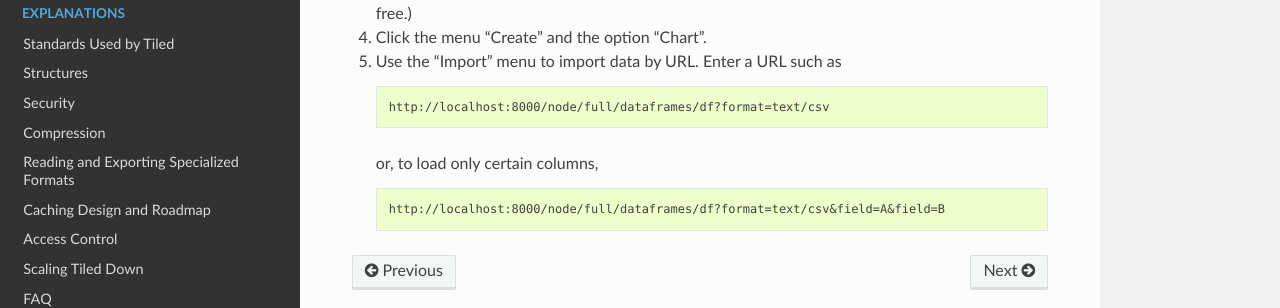
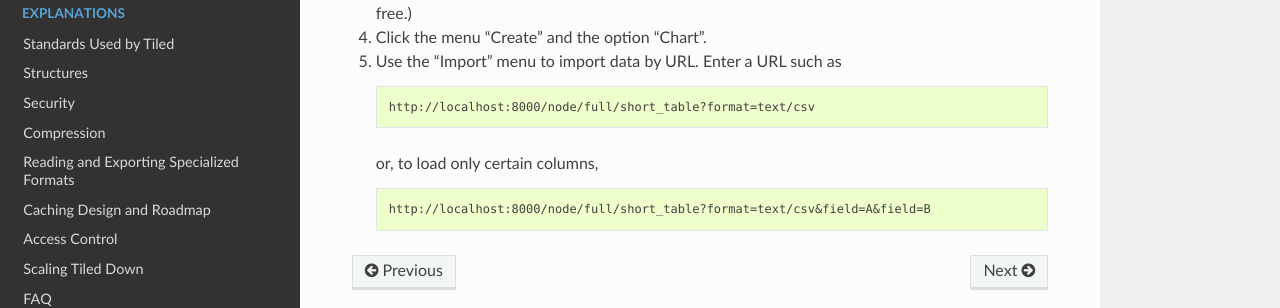
Before and after one commit to bluesky/tiled, a Sphinx documentation site: the page built from docs/source/tutorials/plotly-integration.md, in a window 1280 px wide. Shown: the part 381-689 px from the top of the page. Built offline with Sphinx 7.4.7 and the Read the Docs theme 2.0.0, drawn with Linux system fonts in a browser that asks for light colours; pages that are not in the unit, such as notebooks, are missing from menus; some of the changed lines change nothing that is shown.

Commit message:
Fix URLs in plotly tutorial.

````diff
--- a/docs/source/tutorials/plotly-integration.md
+++ b/docs/source/tutorials/plotly-integration.md
@@ -20,11 +20,11 @@ data visualization tool.
 5. Use the "Import" menu to import data by URL. Enter a URL such as
 
    ```
-   http://localhost:8000/node/full/dataframes/df?format=text/csv
+   http://localhost:8000/node/full/short_table?format=text/csv
    ```
 
    or, to load only certain columns,
 
    ```
-   http://localhost:8000/node/full/dataframes/df?format=text/csv&field=A&field=B
+   http://localhost:8000/node/full/short_table?format=text/csv&field=A&field=B
    ```
````
